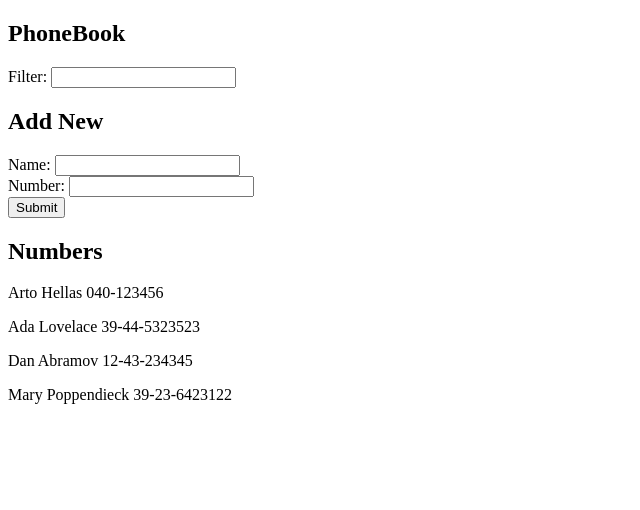
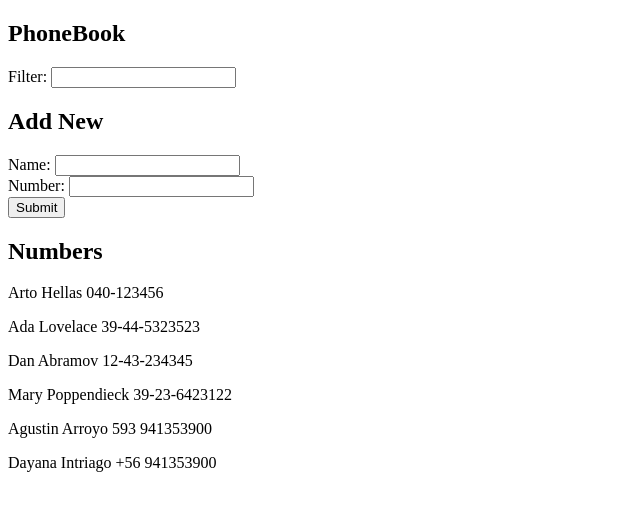
Before and after one commit to lonchanick/fullstackopen, a React (Vite) app in the folder part2/myapp/: page / in a window 1280 px wide. Shown: the top 510 px of the page, without its empty margins (0-640 px from the left). Built offline with nearby package versions, Linux system fonts and the light colour scheme; data requests are answered from the project's data file.

Commit message:
exercise 2.11 done

```diff
--- a/part2/myapp/package.json
+++ b/part2/myapp/package.json
@@ -7,9 +7,11 @@
     "dev": "vite",
     "build": "vite build",
     "lint": "eslint .",
-    "preview": "vite preview"
+    "preview": "vite preview",
+    "server":"json-server -p 3001 persons.json"
   },
   "dependencies": {
+    "axios": "^1.10.0",
     "react": "^19.1.0",
     "react-dom": "^19.1.0"
   },
@@ -22,6 +24,7 @@
     "eslint-plugin-react-hooks": "^5.2.0",
     "eslint-plugin-react-refresh": "^0.4.20",
     "globals": "^16.3.0",
+    "json-server": "^1.0.0-beta.3",
     "vite": "^7.0.3"
   }
 }
--- /dev/null
+++ b/part2/myapp/persons.json
@@ -0,0 +1,35 @@
+{
+  "persons":[
+    {
+      "name": "Arto Hellas",
+      "number": "040-123456",
+      "id": "1"
+    },
+    {
+      "name": "Ada Lovelace",
+      "number": "39-44-5323523",
+      "id": "2"
+    },
+    {
+      "name": "Dan Abramov",
+      "number": "12-43-234345",
+      "id": "3"
+    },
+    {
+      "name": "Mary Poppendieck",
+      "number": "39-23-6423122",
+      "id": "4"
+    },
+    {
+      "name": "Agustin Arroyo",
+      "number": "593 941353900",
+      "id": "10"
+    },
+    {
+      "name": "Dayana Intriago",
+      "number": "+56 941353900",
+      "id": "11"
+    }
+
+  ]
+}
--- a/part2/myapp/src/App.jsx
+++ b/part2/myapp/src/App.jsx
@@ -1,31 +1,34 @@
-import { useState } from "react";
+import { useState, useEffect } from "react";
+import axios from 'axios'
 
 const App = () => {
-  const [person, setNewPerson] = useState([
-    { name: "Arto Hellas", number: "040-123456", id: 1 },
-    { name: "Ada Lovelace", number: "39-44-5323523", id: 2 },
-    { name: "Dan Abramov", number: "12-43-234345", id: 3 },
-    { name: "Mary Poppendieck", number: "39-23-6423122", id: 4 },
-  ]);
+  const [person, setNewPerson] = useState([]);
 
   const [newPersonInput, setNewPersonInput] = useState("");
   const [newNumberInput, setNewNumberInput] = useState("");
   const [filter, setFilter] = useState("");
+
+  const persons = response => {
+    axios.get('http://localhost:3001/persons')
+    .then(response => {
+      console.log(response.data)
+      setNewPerson(response.data)
+    })
+  }
+
+  useEffect(persons, []);
 
   const filteredPersons = person.filter((person) =>
     person.name.toLowerCase().startsWith(filter.toLowerCase())
   );
 
   const onChangeNewPersonInput = (event) => {
-    // console.log(event.target.value);
     setNewPersonInput(event.target.value);
   };
   const onChangeNewNumberInput = (event) => {
-    // console.log(event.target.value);
     setNewNumberInput(event.target.value);
   };
   const onChangeFilter = (event) => {
-    console.log(event.target.value);
     setFilter(event.target.value);
   };
 
@@ -76,7 +79,6 @@
 };
 
 const NewPersonForm = (props) => {
-  // console.log(props)
   return (
     <form onSubmit={props.onSubmitForm}>
       Name:{" "}
--- a/part2/myapp/src/main.jsx
+++ b/part2/myapp/src/main.jsx
@@ -1,36 +1,7 @@
-// import { StrictMode } from 'react'
-// import { createRoot } from 'react-dom/client'
-// import './index.css'
-// import App from './App.jsx'
-
-// createRoot(document.getElementById('root')).render(
-//   <StrictMode>
-//     <App />
-//   </StrictMode>,
-// )
-
-
 
 import ReactDOM from 'react-dom/client'
 import App from './App'
 
 
-const notes = [
-  {
-    id: 1,
-    content: 'HTML is easy',
-    important: true
-  },
-  {
-    id: 2,
-    content: 'Browser can execute only JavaScript',
-    important: false
-  },
-  {
-    id: 3,
-    content: 'GET and POST are the most important methods of HTTP protocol',
-    important: true
-  }
-]
 
-ReactDOM.createRoot(document.getElementById('root')).render(<App xnotes = {notes}/>);
+ReactDOM.createRoot(document.getElementById('root')).render(<App/>);
```
Also changed, not shown: 1 other file (tests, documents, lock files or other folders).
